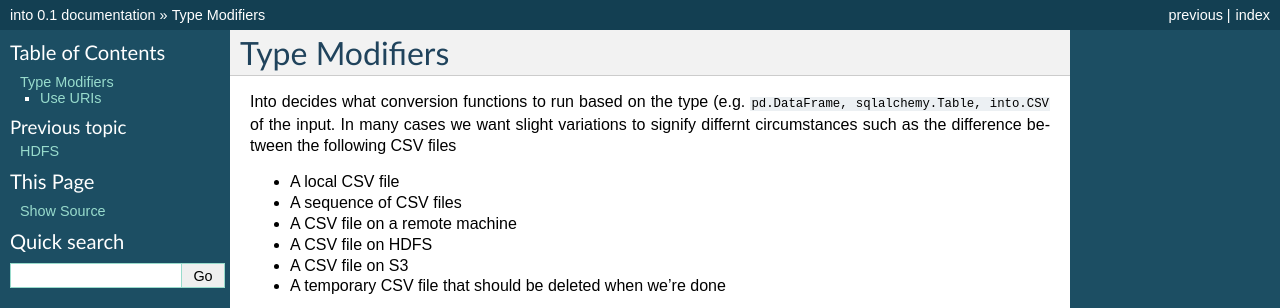
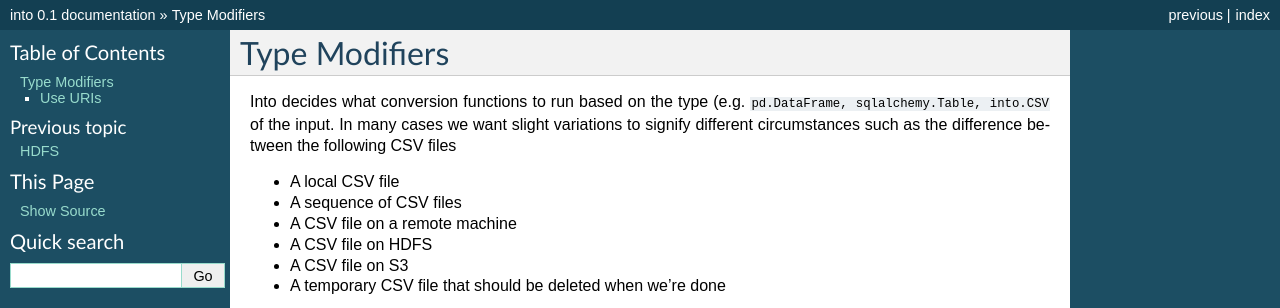
Before and after one commit to blaze/odo, a Sphinx documentation site: the page built from docs/source/type-modifiers.rst, in a window 1280 px wide. Shown: the top 308 px of the page. Built offline with Sphinx 7.4.7, drawn with Linux system fonts in a browser that asks for light colours.

Commit message:
Small doc typos

```diff
--- a/docs/source/json.rst
+++ b/docs/source/json.rst
@@ -9,7 +9,7 @@ URIs
 
 JSON URI's are their paths/filenames
 
-Simple examples of CSV uris::
+Simple examples of JSON uris::
 
     myfile.json
     /path/to/myfile.json.gz
--- a/docs/source/type-modifiers.rst
+++ b/docs/source/type-modifiers.rst
@@ -3,8 +3,8 @@ Type Modifiers
 
 Into decides what conversion functions to run based on the type (e.g.
 ``pd.DataFrame, sqlalchemy.Table, into.CSV`` of the input.  In many cases we
-want slight variations to signify differnt circumstances such as the difference
-between the following CSV files
+want slight variations to signify different circumstances such as the
+difference between the following CSV files
 
 *  A local CSV file
 *  A sequence of CSV files
```
